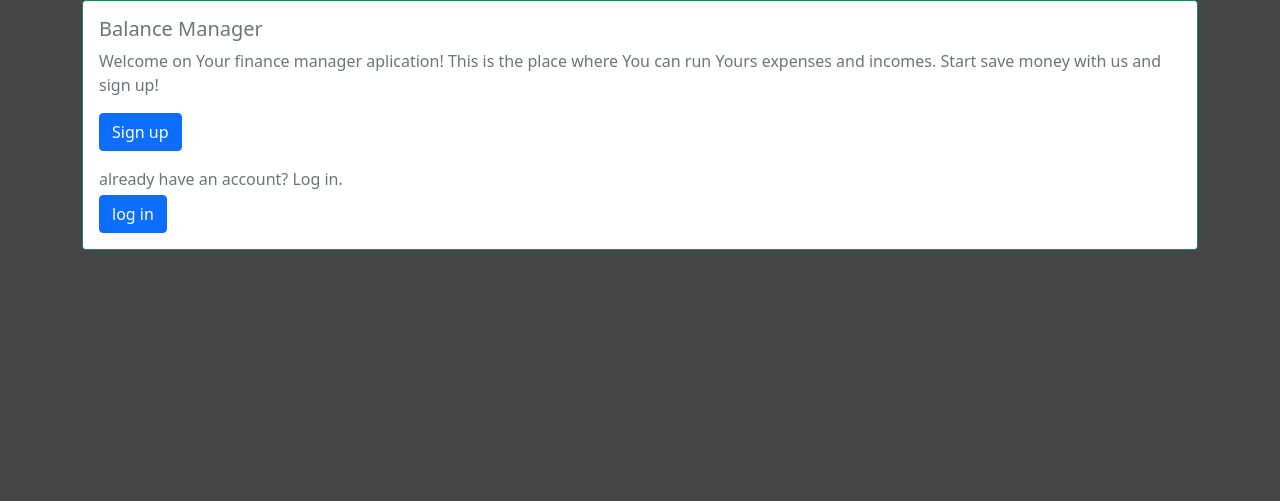
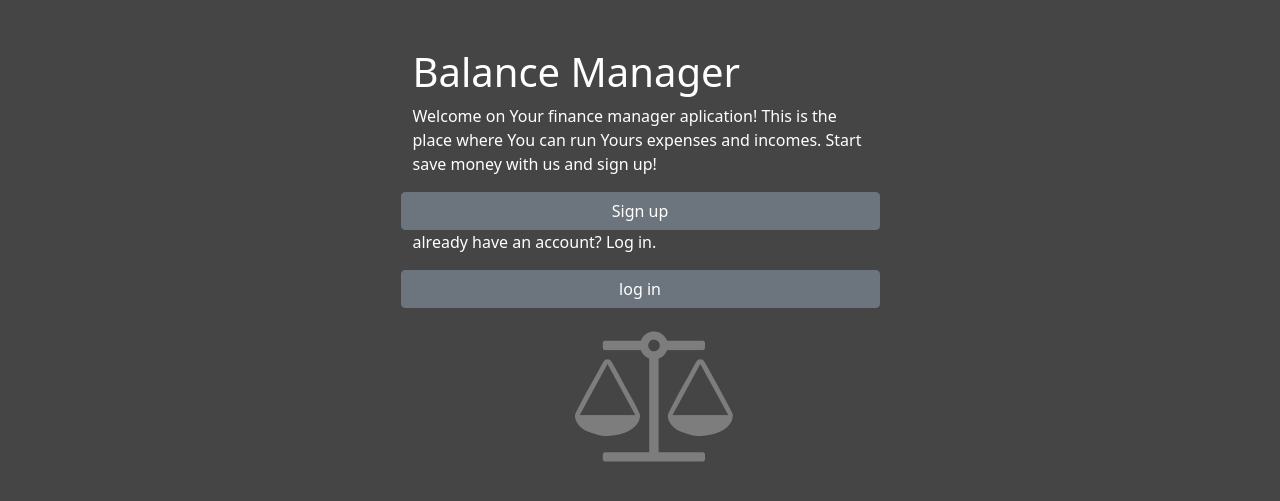
Before and after one commit to karojecz/Aplication-balance-mvc, a PHP site: page /posts/ in a window 1280 px wide. Shown: the part 104-605 px from the top of the page. Run offline with PHP 8.4, Linux system fonts and the light colour scheme; some libraries are stand-ins or nearby versions.

Commit message:
fix app main index view style

```diff
--- a/App/Views/Home/index.html
+++ b/App/Views/Home/index.html
@@ -98,21 +98,45 @@
     {% else %}
 
 
-			<div class="card text-white bg-trasparent border-success w-90 h-100">
-				<div class="card-body text-secondary ">
-					<h5 class="card-title ">Balance Manager</h5>
 
-					<p class="card-text">
-					Welcome on Your finance manager aplication! This is the place where You can run Yours expenses and incomes. Start save money with us and sign up!
+
+	  <div class="container mt-5" >
+		<div class="col-md-5 mx-auto">
+			<h1>Balance Manager</h1>
+
+
+
+
+
+
+				<div class="row mb-4">
+					<p>
+						Welcome on Your finance manager aplication! This is the place where You can run Yours expenses and incomes. Start save money with us and sign up!
 					</p>
 
-					<a class="btn btn-primary" href="/signup/new" >Sign up</a>
-					<p class="card-text mb-1 mt-3">already have an account? Log in.</p>
-					<a class="btn btn-primary"" href="/login">log in</a>
+								<a class="btn btn-secondary " href="/signup/new" >Sign up</a>
+								<p >already have an account? Log in.</p>
+								<a class="btn btn-secondary"" href="/login">log in</a>
+				</div>
+
+				<div class="text-center">
+						<i class="icon-balance-scale" ></i>
+				</div>
 
 
-				</div>
-			</div>
+
+
+		</div>
+</div>
+
+
+
+
+
+
+
+
+
 
 
     {% endif %}
--- a/public/css/styles.css
+++ b/public/css/styles.css
@@ -89,6 +89,17 @@ body {
 
 
 }
+.child-index{
+ display: flex;
+ justify-content: center;
+
+   padding:10px;
+
+
+
+
+
+}
 .block-menu{
 	width:200px;
 	height:200px;
--- a/public/fontello/css/fontello.css
+++ b/public/fontello/css/fontello.css
@@ -73,4 +73,4 @@
 .icon-money-1:before { content: '\f0d6'; font-size:130px; color:#BBA319;} /* '' */
 .icon-plus-squared:before { content: '\f0fe'; } /* '' */
 .icon-attention-alt:before { content: '\f12a'; } /* '' */
-.icon-balance-scale:before { content: '\f24e'; font-size:130px; color:#BBA319;} /* '' */
+.icon-balance-scale:before { content: '\f24e'; font-size:130px; opacity: 0.3;} /* '' */
```
Also changed, not shown: App/Views/Profile/EditCategory.html (+21 -13 lines), App/Views/Profile/edit.html (+6 -3 lines).
